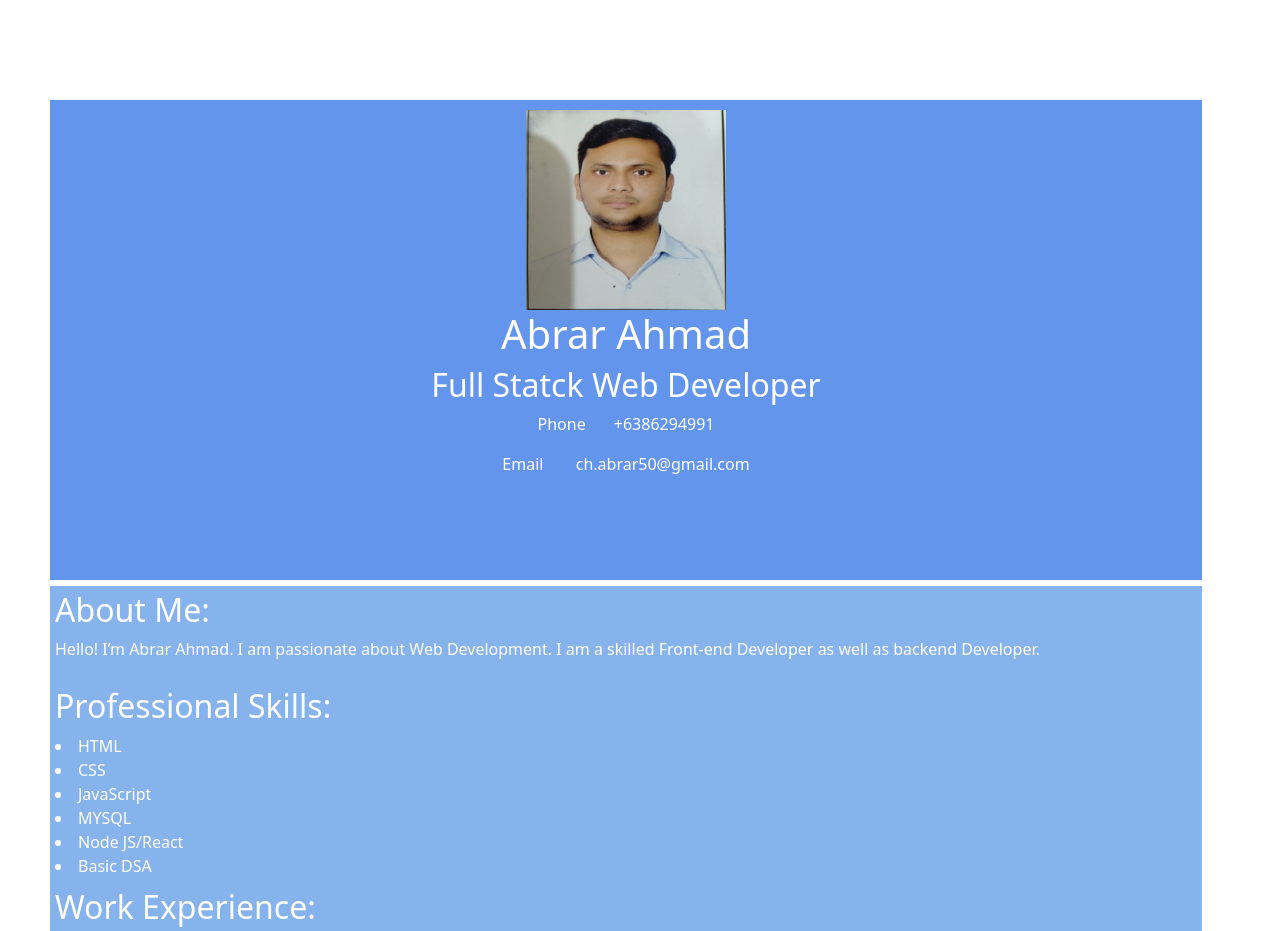
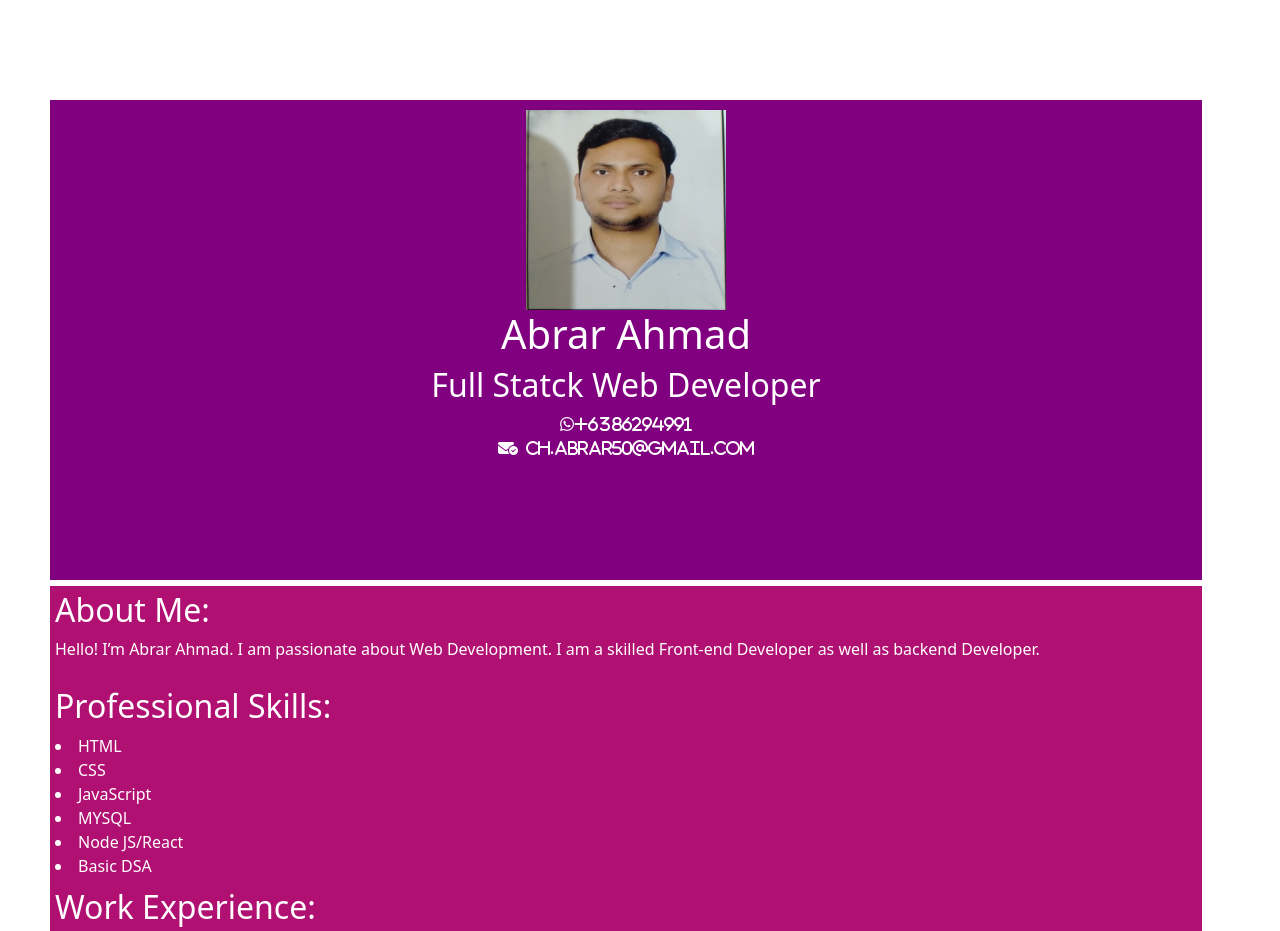
Before and after one commit to abrar1993/HTML---CSS-Mini-Project---HTML---CSS-Mini-Project---snl7hhizp8sp, a plain HTML site: page index.html in a window 1280 px wide. Shown: the top 931 px of the page. Drawn offline with nearby package versions, Linux system fonts and the light colour scheme.

Commit message:
Some changes done

```diff
--- a/index.html
+++ b/index.html
@@ -7,15 +7,19 @@
     <title>Abrar Resume</title>
     <link href="styles.css" rel="stylesheet" />
     <link href="https://cdn.jsdelivr.net/npm/bootstrap@5.0.2/dist/css/bootstrap.min.css" rel="stylesheet">
+    <link rel="stylesheet" href="https://cdnjs.cloudflare.com/ajax/libs/font-awesome/6.1.1/css/all.min.css" integrity="sha512-KfkfwYDsLkIlwQp6LFnl8zNdLGxu9YAA1QvwINks4PhcElQSvqcyVLLD9aMhXd13uQjoXtEKNosOWaZqXgel0g==" crossorigin="anonymous" referrerpolicy="no-referrer" />
   </head>
   <body>
-    <div id="header_cv" class="header-1" style="background-color:cornflowerblue">
+    <div id="header_cv" class="header-1" style="background-color:purple">
       <div id="profile_name" class="header_center" >
         <img src="Abrar.jpg" width="200" height="200" />
         <h1>Abrar Ahmad</h1>
         <h2>Full Statck Web Developer</h2>
-        <p> Phone&ensp;&ensp;&ensp;  +6386294991</p>
-        <p> Email &ensp;&ensp;&ensp; ch.abrar50@gmail.com</p>
+        <i class="fa-brands fa-whatsapp">+6386294991</i><br>
+        <!-- <i class="fa-brands fa-facebook"></i -->
+          <i class="fa-solid fa-envelope-circle-check">&ensp;ch.abrar50@gmail.com</i>
+        <!-- <p> Phone&ensp;&ensp;&ensp;  +6386294991</p> -->
+        <!-- <p> Email &ensp;&ensp;&ensp; ch.abrar50@gmail.com</p> -->
 
       </div>
       <!-- <div id="Contact_info" class="header_right" >
--- a/styles.css
+++ b/styles.css
@@ -1,6 +1,6 @@
 .header-1 {
   width: 90%;
-  background-color: lightskyblue;
+  background-color: purple;
   height: 60vh;
   display: inline-block;
   text-align: center;
@@ -35,7 +35,7 @@
 .main_left {
   width: 90%;
   color: white;
-  background-color: rgb(135, 179, 236);
+  background-color: rgb(177, 16, 115);
   display: inline-block;
   padding: 5px;
   border: 0px;
@@ -49,10 +49,11 @@
 }
 .main_head {
   padding: 5px;
+  background-color: rgb(177, 16, 115);
   margin-left: 50px;
   margin-right: 50px;
   width: 90%;
   color: white;
-  background-color: rgb(135, 179, 236);
+  /* background-color: rgb(135, 179, 236); */
   display: inline-block;
 }
```
